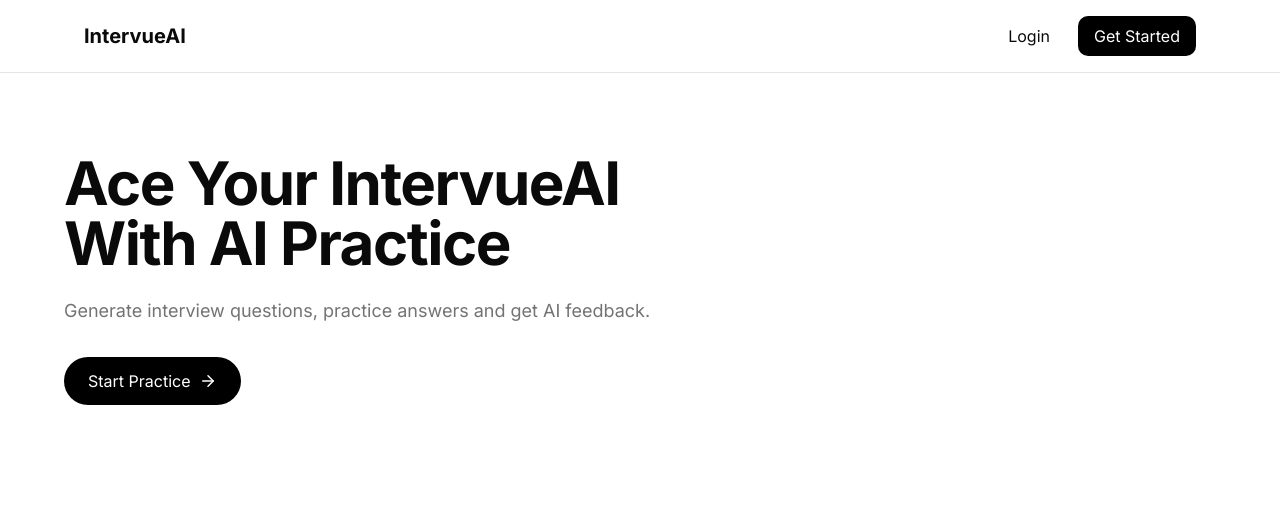
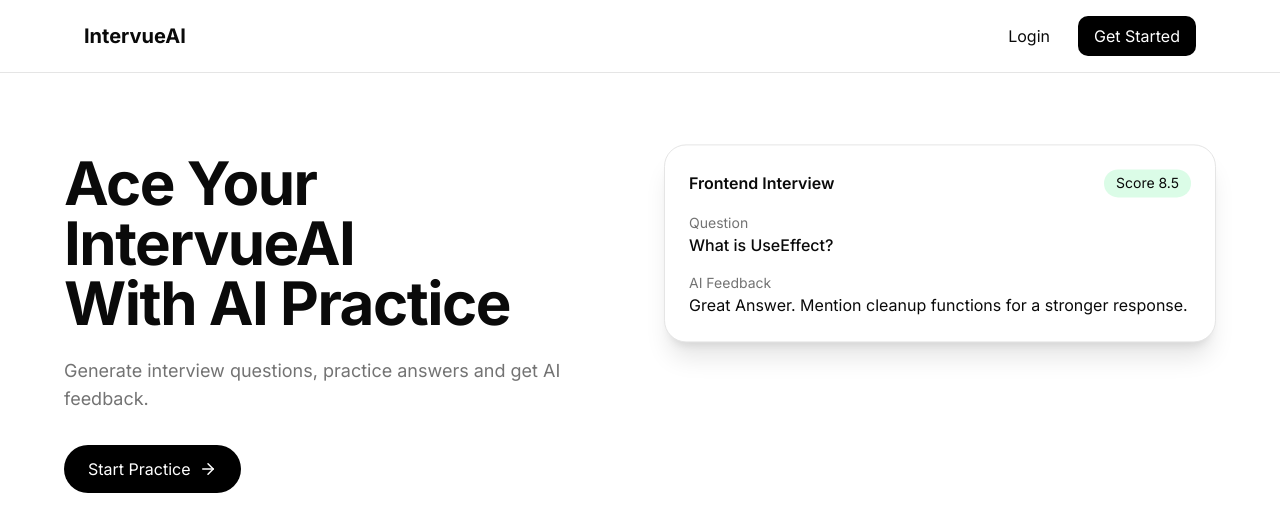
Before and after one commit to abd-005/IntervueAI, a Next.js app: page / in a window 1280 px wide. Shown: the top 532 px of the page. Built offline with nearby package versions, Linux system fonts and the light colour scheme.

Commit message:
Hero preview card implemented

```diff
--- /dev/null
+++ b/src/components/Cards/PreviewCard.tsx
@@ -0,0 +1,68 @@
+"use-client"
+
+import { easeInOut, motion } from "framer-motion";
+
+export const PreviewCard = () => {
+  return (
+    <motion.div
+    animate={{
+        y:[0, -10, 0]
+    }}
+    transition={{
+        duration:4,
+        repeat: Infinity,
+        ease: easeInOut,
+    }}
+    >
+
+        <div className="relative">
+            <div className="
+            rounded-3xl
+            border
+            p-6
+            shadow-xl
+            bg-background
+            ">
+                <div className="mb-4 flex items-center justify-between">
+                    <h3 className="font-semibold">
+                        Frontend Interview
+                    </h3>
+
+                    <span className="rounded-full bg-green-100 px-3 py-1 text-sm">
+                        Score 8.5
+                    </span>
+
+                </div>
+
+                <div className="space-y-4">
+                    <div>
+                        <p className="text-sm text-muted-foreground">
+                            Question
+                        </p>
+
+                        <p className="font-medium">
+                            What is UseEffect?
+                        </p>
+
+                    </div>
+
+                    <div>
+                        <p className="text-sm text-muted-foreground">
+                            AI Feedback
+                        </p>
+
+                        <p>
+                            Great Answer. Mention cleanup
+                            functions for a stronger response.
+                        </p>
+
+                    </div>
+
+                </div>
+
+            </div>
+
+        </div>
+    </motion.div>
+  )
+}
--- a/src/components/Hero.tsx
+++ b/src/components/Hero.tsx
@@ -1,14 +1,16 @@
 "use client";
 import { motion } from "framer-motion"
 import { ArrowRight } from 'lucide-react'
+import { PreviewCard } from "./Cards/PreviewCard";
 
 export const Hero = () => {
   return (
     <section className='px-5 py-20'>
 
-      <div className='max-w-6xl mx-auto'>
+      <div className='max-w-6xl mx-auto grid gap-12 lg:grid-cols-2 items-canter'>
 
         <motion.div
+          className="text-center lg:text-left"
           initial={{ opacity: 0, y: 30}}
           animate ={{ opacity: 1, y: 0 }}
           transition={{ duration: .6 }}
@@ -48,6 +50,7 @@
 
         </motion.div>
 
+        <PreviewCard />
       </div>
     </section>
   )
```
